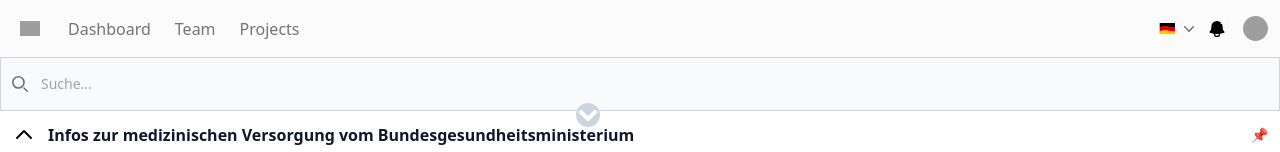
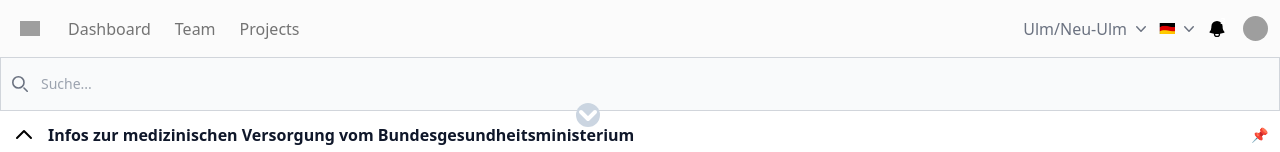
Before and after one commit to team-parallax/hack4ukraine-prototype, a React (Create React App) app: page / in a window 1280 px wide. Shown: the top 152 px of the page. Built offline with nearby package versions, Linux system fonts and the light colour scheme; grey boxes are pictures that could not be loaded.

Commit message:
add city selection

```diff
--- /dev/null
+++ b/src/city.js
@@ -0,0 +1,89 @@
+import {useStateValue} from "./state";
+import {useState} from "react";
+
+export const City = () => {
+    const {
+        state, setState
+    } = useStateValue()
+    const [open, setOpen] = useState(false)
+    return (
+        <div class="relative mr-2" data-te-dropdown-ref>
+            <a
+                class="mr-4 flex items-center text-gray-500 transition duration-200 hover:text-gray-700 hover:ease-in-out focus:text-gray-700 motion-reduce:transition-none"
+                href="#"
+                id="navbarDropdown"
+                role="button"
+                onClick={() => setOpen(!open)}
+                data-te-dropdown-toggle-ref
+                aria-expanded="false">
+            <span
+                class="relative inline-block decoration-inherit">
+                <span className="inline-block">{state.location}</span>
+              </span>
+                <span class="w-2 pl-1">
+              <svg
+                  xmlns="http://www.w3.org/2000/svg"
+                  viewBox="0 0 20 20"
+                  fill="currentColor"
+                  class="h-5 w-5">
+                <path
+                    fillRule="evenodd"
+                    d="M5.23 7.21a.75.75 0 011.06.02L10 11.168l3.71-3.938a.75.75 0 111.08 1.04l-4.25 4.5a.75.75 0 01-1.08 0l-4.25-4.5a.75.75 0 01.02-1.06z"
+                    clipRule="evenodd"/>
+              </svg>
+            </span>
+            </a>
+            <ul
+                className={`absolute right-0 right-auto z-[1000] float-left m-0 min-w-[10rem] list-none overflow-hidden rounded-lg border-none bg-white bg-clip-padding text-left text-base shadow-lg dark:bg-zinc-700 [&[data-te-dropdown-show]]:block ${open ? "" : "hidden"}`}
+                aria-labelledby="navbarDropdown"
+                data-te-dropdown-menu-ref>
+                <li>
+                    <a
+                        class="block w-full whitespace-nowrap bg-transparent px-4 py-2 text-sm font-normal text-gray-700 hover:bg-gray-100 active:text-zinc-800 active:no-underline disabled:pointer-events-none disabled:bg-transparent disabled:text-gray-400 dark:text-gray-200 dark:hover:bg-white/30"
+                        href="#"
+                        onClick={() => {
+                            setState(state => ({...state, location: "Ulm/Neu-Ulm"}))
+                            setOpen(false)
+                        }}
+                        data-te-dropdown-item-ref>
+                        <span class="mr-4">Ulm/Neu-Ulm</span>
+                        {
+                            state.location === "Ulm/Neu-Ulm" ?
+                                <span
+                                    class="inline-block fill-green-600 dark:fill-gray-200 [&>svg]:h-3.5 [&>svg]:w-3.5">
+                                <svg
+                                    xmlns="http://www.w3.org/2000/svg"
+                                    viewBox="0 0 512 512">
+                                    <path
+                                        d="M470.6 105.4c12.5 12.5 12.5 32.8 0 45.3l-256 256c-12.5 12.5-32.8 12.5-45.3 0l-128-128c-12.5-12.5-12.5-32.8 0-45.3s32.8-12.5 45.3 0L192 338.7 425.4 105.4c12.5-12.5 32.8-12.5 45.3 0z"/>
+                                </svg>
+                            </span> : null}
+                    </a>
+                </li>
+                <li>
+                    <a
+                        className="block w-full whitespace-nowrap bg-transparent px-4 py-2 text-sm font-normal text-gray-700 hover:bg-gray-100 active:text-zinc-800 active:no-underline disabled:pointer-events-none disabled:bg-transparent disabled:text-gray-400 dark:text-gray-200 dark:hover:bg-white/30"
+                        href="#"
+                        onClick={() => {
+                            setState(state => ({...state, location: "Stuttgart"}))
+                            setOpen(false)
+                        }}
+                        data-te-dropdown-item-ref>
+                        <span className="mr-4">Stuttgart</span>
+                        {
+                            state.location === "Stuttgart" ?
+                                <span
+                                    class="inline-block fill-green-600 dark:fill-gray-200 [&>svg]:h-3.5 [&>svg]:w-3.5">
+                                <svg
+                                    xmlns="http://www.w3.org/2000/svg"
+                                    viewBox="0 0 512 512">
+                                    <path
+                                        d="M470.6 105.4c12.5 12.5 12.5 32.8 0 45.3l-256 256c-12.5 12.5-32.8 12.5-45.3 0l-128-128c-12.5-12.5-12.5-32.8 0-45.3s32.8-12.5 45.3 0L192 338.7 425.4 105.4c12.5-12.5 32.8-12.5 45.3 0z"/>
+                                </svg>
+                            </span> : null}
+                    </a>
+                </li>
+            </ul>
+        </div>
+    )
+}
--- a/src/navbar.js
+++ b/src/navbar.js
@@ -1,6 +1,8 @@
 import {Bell} from "./bell"
 import {Flag} from "./flag"
 import {useStateValue} from "./state"
+import {City} from "./city";
+
 export const Navbar = () => {
     const {
         state, setState
@@ -11,7 +13,7 @@ export const Navbar = () => {
             <div class="flex w-full flex-wrap items-center justify-between px-3">
                 <button
                     onClick={() => {
-              setState(state => ({...state, showArticle:undefined}))
+                        setState(state => ({...state, showArticle: undefined}))
                     }}
                     class="block border-0 bg-transparent px-2 text-neutral-500 hover:no-underline hover:shadow-none focus:no-underline focus:shadow-none focus:outline-none focus:ring-0 dark:text-neutral-200 lg:hidden"
                     type="button"
@@ -29,7 +31,7 @@ export const Navbar = () => {
                 <path
                     fillRule="evenodd"
                     d="M3 6.75A.75.75 0 013.75 6h16.5a.75.75 0 010 1.5H3.75A.75.75 0 013 6.75zM3 12a.75.75 0 01.75-.75h16.5a.75.75 0 010 1.5H3.75A.75.75 0 013 12zm0 5.25a.75.75 0 01.75-.75h16.5a.75.75 0 010 1.5H3.75a.75.75 0 01-.75-.75z"
-                  clipRule="evenodd" />
+                    clipRule="evenodd"/>
               </svg>
             </span>
                 </button>
@@ -47,7 +49,7 @@ export const Navbar = () => {
                                 height: "15px"
                             }}
                             alt="TE Logo"
-                loading="lazy" />
+                            loading="lazy"/>
                     </a>
                     <ul
                         class="list-style-none mr-auto flex flex-col pl-0 lg:flex-row"
@@ -81,6 +83,7 @@ export const Navbar = () => {
 
                 <div class="relative flex items-center">
 
+                    <City/>
                     <Flag/>
                     <Bell/>
 
@@ -103,7 +106,7 @@ export const Navbar = () => {
                                     width: "25px"
                                 }}
                                 alt=""
-                  loading="lazy" />
+                                loading="lazy"/>
                         </a>
                         <ul
                             class="absolute z-[1000] float-left m-0 hidden min-w-max list-none overflow-hidden rounded-lg border-none bg-white bg-clip-padding text-left text-base shadow-lg dark:bg-neutral-700 [&[data-te-dropdown-show]]:block"
--- a/src/state.js
+++ b/src/state.js
@@ -1,7 +1,7 @@
 import React, { createContext, useReducer, useContext, useState } from 'react';
 
 const StateContext = createContext();
-const initialState = { searchString: "", labelEmoji: "", language: "de", showArticle: undefined };
+const initialState = { searchString: "", labelEmoji: "", language: "de", location: "Ulm/Neu-Ulm", showArticle: undefined };
 
 export const StateProvider = ({ children }) => {
     const [state, setState] = useState(initialState);
```
Lines whose indentation alone changed are shown as unchanged.
